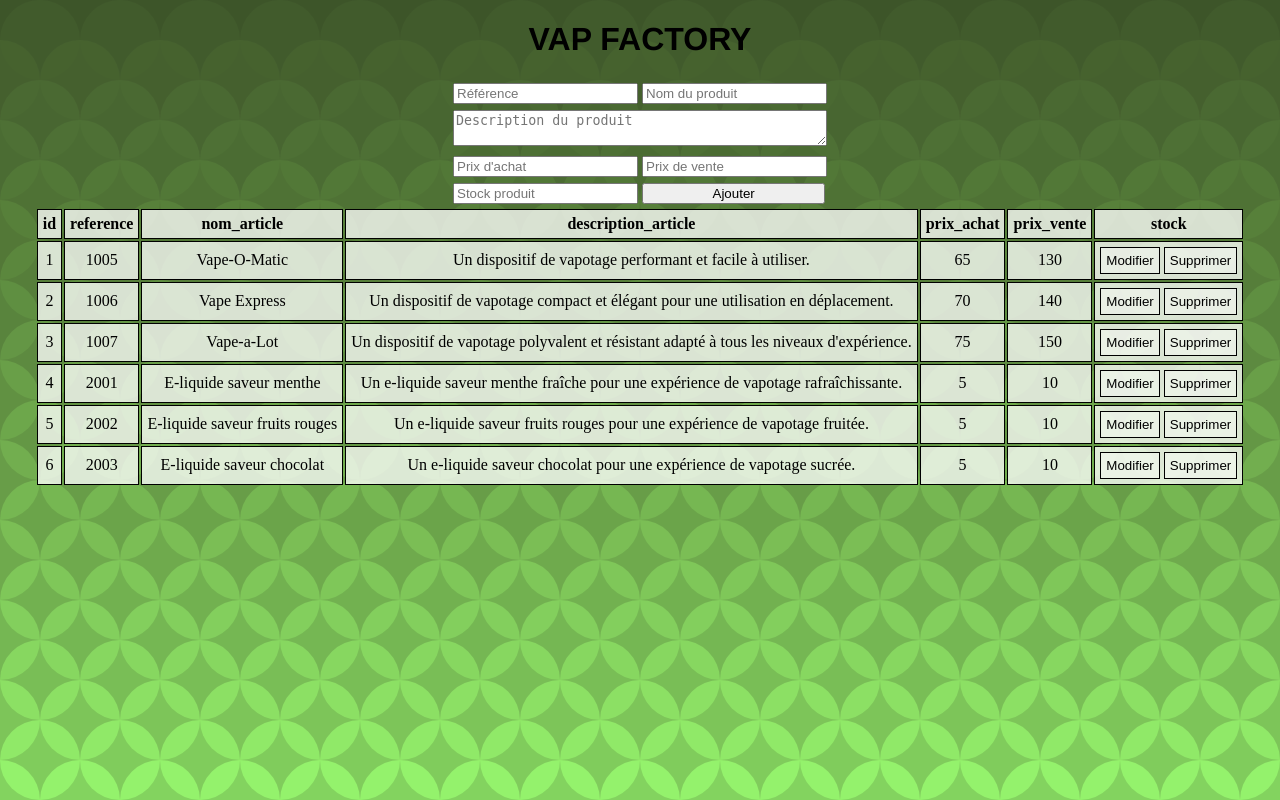
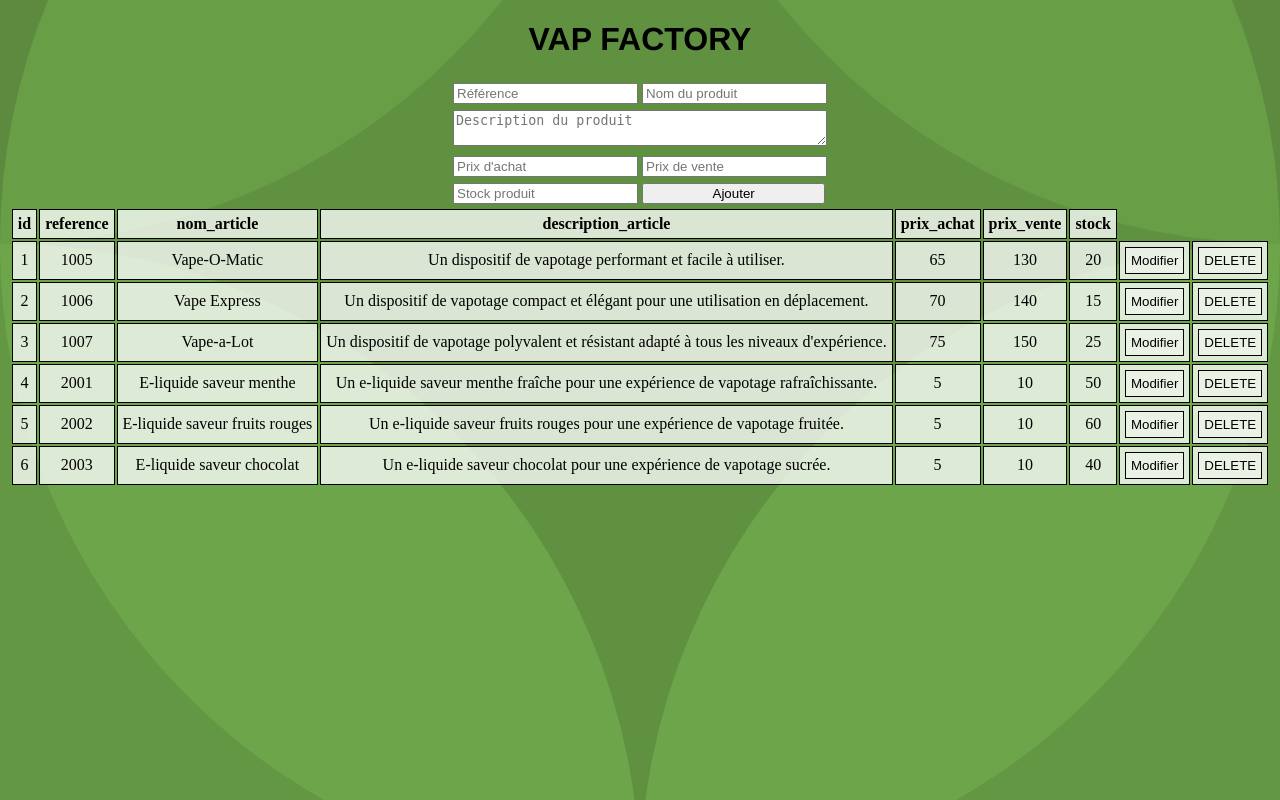
Before and after one commit to clarkSTRP/brief-stock-boutique, a PHP site: page / in a window 1280 px wide. Run offline with PHP 8.4, Linux system fonts and the light colour scheme; data comes from the database, SQL or seed files in the repository; data that the repository does not hold is empty.

Commit message:
Affichage et création de nouveaux produits fonctionnel, tentatives pour le bouton supprimer

```diff
--- a/index.php
+++ b/index.php
@@ -1,11 +1,12 @@
 <?php
-
+$id = $_GET["id"] ?? null;
 $reference = $_GET["reference"] ?? null;
 $nom_article = $_GET["nom_article"] ?? null;
 $description_article = $_GET["description_article"] ?? null;
 $prix_achat = $_GET["prix_achat"] ?? null;
 $prix_vente = $_GET["prix_vente"] ?? null;
 $stock = $_GET["stock"] ?? null;
+$action = $_GET["action"] ?? null;
 
 
     try {
@@ -26,7 +27,26 @@ $stock = $_GET["stock"] ?? null;
         $products = $productsStatement->fetchAll();
         $columnHead = $productsStatement-> columnCount();
 
+        if (!empty($reference) && !empty($nom_article) && !empty($description_article) && !empty($prix_achat) && !empty($prix_vente) && !empty($stock)) {
+            try {
+            $sql = "INSERT INTO vapoteuses_eliquides (reference, nom_article, description_article, prix_achat, prix_vente, stock)
+                        VALUES ('$reference', '$nom_article', '$description_article', '$prix_achat', '$prix_vente', '$stock')";
+            $mysqlConnection->exec($sql);
+            } catch(PDOException $e) {
+            echo $sql . "<br>" . $e->getMessage();
+            }
+        }
 
+        if ($action == "DELETE") {
+            try {
+                $sql = "DELETE from vapoteuses_eliquides where id = '$id' ";
+                $stmt = $mysqlConnection->query($sql);
+            }
+            catch(PDOException $e) {
+                echo $sql . "<br>" . $e->getMessage();
+            }
+
+        }
 ?>
 <!DOCTYPE html>
 <html lang="en">
@@ -41,7 +61,9 @@ $stock = $_GET["stock"] ?? null;
         <header>
             <h1>VAP FACTORY</h1>
         </header>
-        <form action="">
+
+<!-- Formulaire pour ajouter un produit dans my sql -->
+        <form action="" >
             <div class="line1">
                 <input type="number" name="reference" id="reference" placeholder="Référence">
                 <input type="text" placeholder="Nom du produit" name="nom_article">
@@ -70,7 +92,6 @@ $stock = $_GET["stock"] ?? null;
             </div>
         </form>
 
-        <form action="" method="get">
 
         <table>
             <thead>
@@ -92,72 +113,29 @@ $stock = $_GET["stock"] ?? null;
               ?>
                 <tr>
                     <?php
-                for ($i=0; $i < count($products); $i++) { ?>
+                for ($i=0; $i < $columnHead; $i++) { ?>
                     <td><?php echo $product[$i]; ?></td>
                     <?php
                     } ?>
+                        <form action="">
                             <td>
                                 <button id="modif">Modifier</button>
-                            <button id="supp">Supprimer</button>
                             </td>
+                        </form>
+                        <form action="">
+                        <td>
+                            <input type="submit" name="action" value="DELETE">
+                            <!-- <button type="submit" >Supprimer</button>     -->
+                        </td>
+                    </form>
                     </tr>
             <?php
             }
             ?>
                 </tbody>
             </table>
-        </form>
 
         <script>
-            let addButton = document.getElementsByClassName('ajouter')[0]
-
-            addButton.addEventListener('click', createProduct)
-
-            function createProduct(
-                $reference,
-                $nom_article,
-                $description_article,
-                $prix_achat,
-                $prix_vente,
-                $stock
-            ) {
-                <?php try {
-
-                $sql = " INSERT INTO vapoteuses_eliquides (reference, nom_article, description_article, prix_achat, prix_vente, stock)
-                        VALUES ('$reference', '$nom_article', '$description_article', '$prix_achat', '$prix_vente', '$stock')";
-                $mysqlConnection->exec($sql);
-                }
-                catch(PDOException $e) {
-                echo $sql . "<br>" . $e->getMessage();
-                } ?>
-            }
-
-            let modifButton = document.getElementById('modif')
-            let trTable = document.querySelectorAll('tr')
-            let tdTable = document.querySelectorAll('td')
-
-            let newp = document.createElement('p')
-
-            modifButton.addEventListener('click', updateProduct)
-
-            function updateProduct($id, $reference, $nom_article, $description_article, $prix_achat, $prix_vente, $stock) {
-        <?php
-        try {
-        $sql = "UPDATE vapoteuses_eliquides set
-                    reference = '$reference',
-                    nom_article = '$nom_article',
-                    description_article = '$description_article',
-                    prix_achat = '$prix_achat',
-                    prix_vente = '$prix_vente',
-                    stock = '$stock',
-                    where id = '$id' ";
-        $stmt = $mysqlConnection->query($sql);
-    }
-    catch(PDOException $e) {
-        echo $sql . "<br>" . $e->getMessage();
-    }
-    ?>
-}
         </script>
     </body>
 </html>
--- a/style.css
+++ b/style.css
@@ -16,8 +16,7 @@ body {
   display: flex;
   flex-direction: column;
   align-items: center;
-  height: 100vh;
-  background: url("images/dragon-scales.svg") center;
+  background: url("images/dragon-scales.svg") center/cover;
 }
 body header {
   width: 90%;
--- a/style.scss
+++ b/style.scss
@@ -16,8 +16,7 @@ body {
     display: flex;
     flex-direction: column;
     align-items: center;
-    height: 100vh;
-    background: url('images/dragon-scales.svg') center;
+    background: url('images/dragon-scales.svg') center/cover;
 
     header {
         width: 90%;
```
Also changed, not shown: 1 other file. Lines whose indentation alone changed are shown as unchanged.
